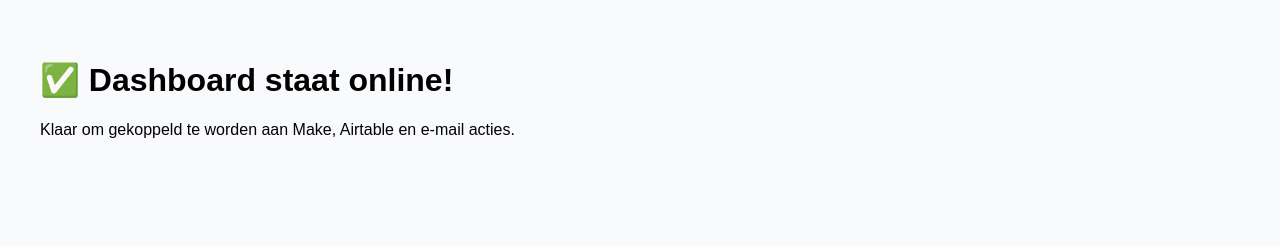
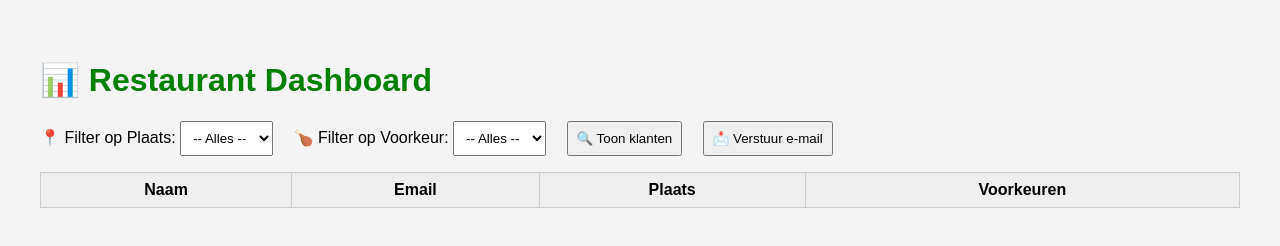
Before and after one commit to MohamedMo23/Restaurant-dashboard, a plain HTML site: page index.html in a window 1280 px wide. Drawn offline with Linux system fonts and the light colour scheme.

Commit message:
Add files via upload

```diff
--- a/index.html
+++ b/index.html
@@ -6,15 +6,77 @@
   <title>Restaurant Dashboard</title>
   <meta name="viewport" content="width=device-width, initial-scale=1.0" />
   <style>
-      body {
-        font-family: Arial, sans-serif;
-        padding: 2rem;
-        background: #f9fafb;
-      }
+    body { font-family: Arial, sans-serif; background: #f4f4f4; padding: 2rem; }
+    h1 { color: green; }
+    select, button { margin-right: 1rem; padding: 0.5rem; }
+    table { border-collapse: collapse; margin-top: 1rem; width: 100%; }
+    th, td { border: 1px solid #ccc; padding: 0.5rem; }
+    th { background: #eee; }
   </style>
 </head>
 <body>
-    <h1>✅ Dashboard staat online!</h1>
-    <p>Klaar om gekoppeld te worden aan Make, Airtable en e-mail acties.</p>
+  <h1>📊 Restaurant Dashboard</h1>
+
+  <label for="plaats">📍 Filter op Plaats:</label>
+  <select id="plaats">
+    <option value="">-- Alles --</option>
+    <option value="Almere">Almere</option>
+    <option value="Lelystad">Lelystad</option>
+    <option value="Zweden">Zweden</option>
+  </select>
+
+  <label for="voorkeur">🍗 Filter op Voorkeur:</label>
+  <select id="voorkeur">
+    <option value="">-- Alles --</option>
+    <option value="chicken">Chicken</option>
+    <option value="burger">Burger</option>
+    <option value="popcorn">Popcorn</option>
+    <option value="fries">Fries</option>
+  </select>
+
+  <button onclick="filterData()">🔍 Toon klanten</button>
+  <button onclick="sendEmail()">📩 Verstuur e-mail</button>
+
+  <table id="klanten">
+    <thead>
+      <tr>
+        <th>Naam</th>
+        <th>Email</th>
+        <th>Plaats</th>
+        <th>Voorkeuren</th>
+      </tr>
+    </thead>
+    <tbody></tbody>
+  </table>
+
+  <script>
+    const data = [
+      { naam: "Mohamed", email: "mohamed@outlook.com", plaats: "Almere", voorkeuren: ["chicken", "fries"] },
+      { naam: "Fatima", email: "fatima@mail.com", plaats: "Lelystad", voorkeuren: ["burger"] },
+      { naam: "Ali", email: "ali@kfc.com", plaats: "Zweden", voorkeuren: ["popcorn", "fries"] },
+    ];
+
+    function filterData() {
+      const plaats = document.getElementById("plaats").value;
+      const voorkeur = document.getElementById("voorkeur").value;
+      const tbody = document.querySelector("#klanten tbody");
+      tbody.innerHTML = "";
+
+      const filtered = data.filter(k => {
+        return (!plaats || k.plaats === plaats) &&
+               (!voorkeur || k.voorkeuren.includes(voorkeur));
+      });
+
+      for (const klant of filtered) {
+        const tr = document.createElement("tr");
+        tr.innerHTML = `<td>${klant.naam}</td><td>${klant.email}</td><td>${klant.plaats}</td><td>${klant.voorkeuren.join(", ")}</td>`;
+        tbody.appendChild(tr);
+      }
+    }
+
+    function sendEmail() {
+      alert("📤 E-mail trigger verzonden naar Make!");
+    }
+  </script>
 </body>
 </html>
```
Lines whose indentation alone changed are shown as unchanged.
